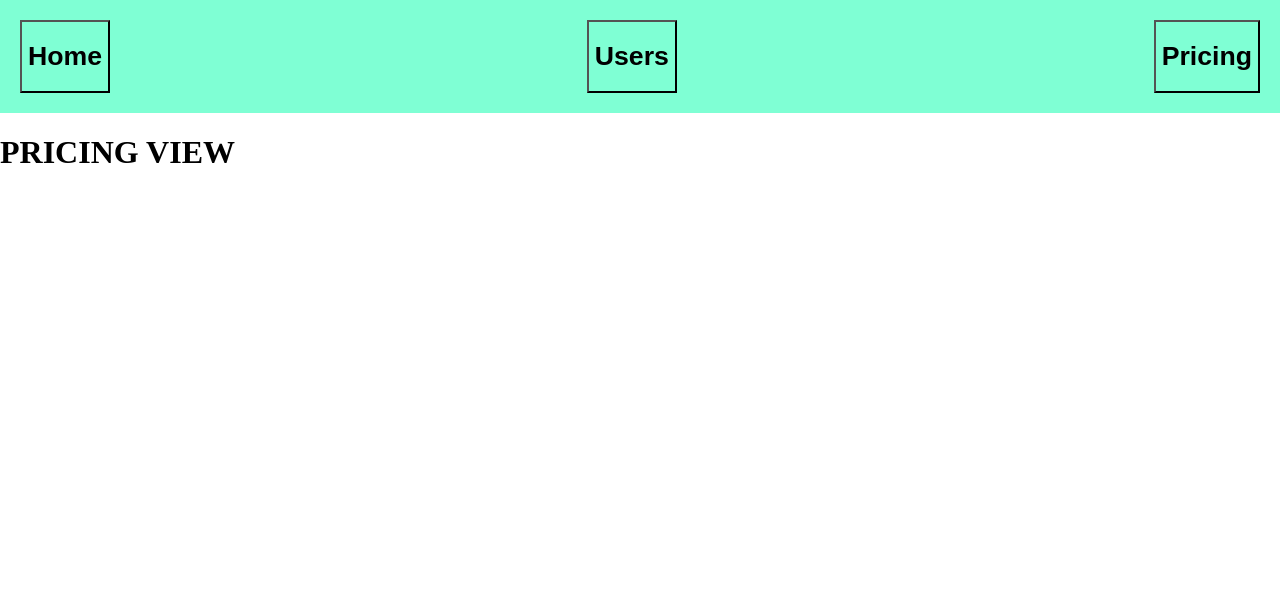
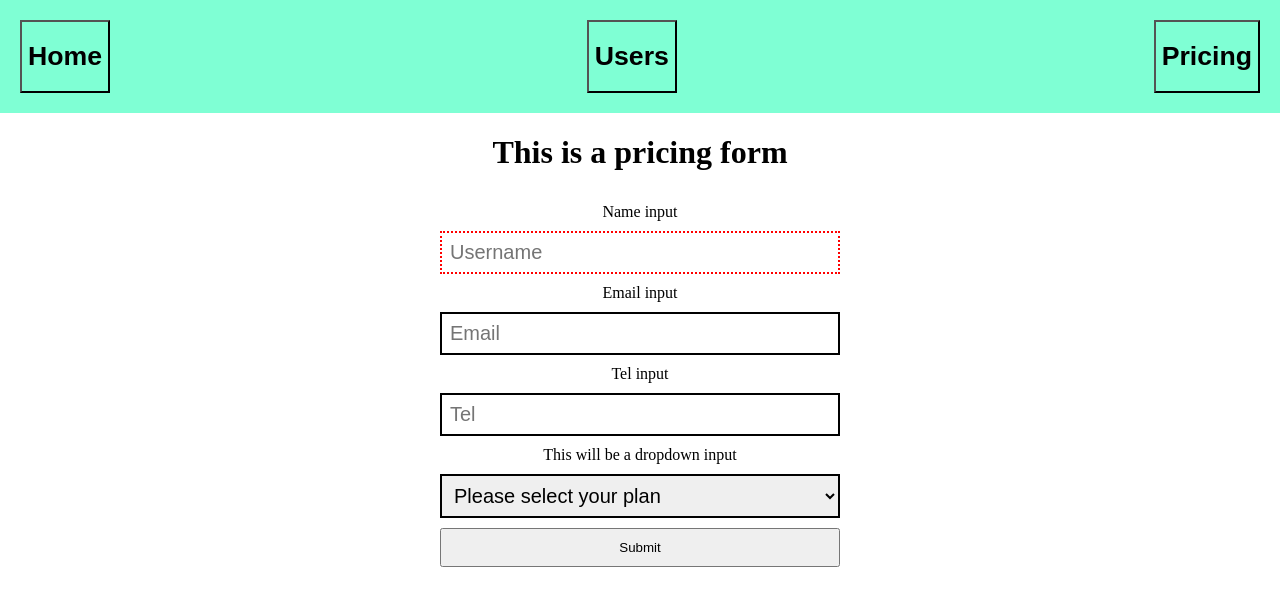
Before and after one commit to maksymilianPadalak/vueIntroduction, a Vue app: page /pricing in a window 1280 px wide. Shown: the top 606 px of the page. Built offline with nearby package versions, Linux system fonts and the light colour scheme.

Commit message:
Create form submitting fake logic

```diff
--- a/src/App.vue
+++ b/src/App.vue
@@ -1,5 +1,9 @@
 <script setup lang="ts">
+import { provide, ref } from 'vue'
 import Navigation from './components/Navigation.vue'
+
+const test = ref('TEST')
+provide('test', test)
 </script>
 
 <template>
--- /dev/null
+++ b/src/components/Home.vue
@@ -0,0 +1,7 @@
+<template>{{ test }}</template>
+
+<script setup lang="ts">
+import { inject } from 'vue'
+
+const test = inject('test')
+</script>
--- /dev/null
+++ b/src/components/PricingForm.vue
@@ -0,0 +1,104 @@
+<template>
+  <div class="root">
+    <form @submit.prevent="submitForm">
+      <h1>This is a pricing form</h1>
+      <div class="inputWrapper">
+        <label for="userInput">Name input</label>
+        <input id="userInput" v-model="nameInput" placeholder="Username" required />
+      </div>
+
+      <div class="inputWrapper">
+        <label for="emailInput">Email input</label>
+        <input id="emailInput" v-model="emailInput" placeholder="Email" type="email" />
+      </div>
+
+      <div class="inputWrapper">
+        <label for="telInput">Tel input</label>
+        <input id="telInput" v-model="telInput" placeholder="Tel" type="tel" />
+      </div>
+
+      <div class="inputWrapper">
+        <label for="planInput">This will be a dropdown input</label>
+        <select id="planInput" v-model="planSelect">
+          <option disabled value="">Please select your plan</option>
+          <option>Free</option>
+          <option>Standard</option>
+          <option>Super Premium</option>
+        </select>
+      </div>
+      <button @click="console.log('Submit clicked')">Submit</button>
+    </form>
+
+    <p v-if="isFormSubmitting">Form submitting....</p>
+    <p v-if="formSubmitedMessage">{{ formSubmitedMessage }}</p>
+  </div>
+</template>
+
+<script setup lang="ts">
+import { ref } from 'vue'
+const nameInput = ref()
+const emailInput = ref()
+const telInput = ref()
+const planSelect = ref('')
+
+const isFormSubmitting = ref(false)
+const formSubmitedMessage = ref()
+
+const submitForm = async () => {
+  try {
+    formSubmitedMessage.value = null
+    isFormSubmitting.value = true
+    await fetch('https://jsonplaceholder.typicode.com/posts', {
+      method: 'POST',
+      body: JSON.stringify({ title: 'test' }),
+      headers: {
+        'Content-type': 'application/json; charset=UTF-8',
+      },
+    })
+  } catch (error) {
+    console.error(error)
+  } finally {
+    isFormSubmitting.value = false
+    formSubmitedMessage.value = 'Form Submitted Successfuly!'
+  }
+}
+</script>
+
+<style scoped>
+.root,
+form {
+  display: flex;
+  flex-direction: column;
+  align-items: center;
+  gap: 10px;
+}
+
+.inputWrapper {
+  display: flex;
+  flex-direction: column;
+  align-items: center;
+}
+
+input,
+select {
+  font-size: 20px;
+  border: 2px solid black;
+  width: 400px;
+  padding: 8px;
+}
+
+input:invalid {
+  border: 2px dotted red;
+}
+
+label {
+  font-size: 16px;
+  margin-bottom: 10px;
+}
+
+button {
+  width: 400px;
+  padding: 10px;
+  cursor: pointer;
+}
+</style>
--- a/src/views/HomeView.vue
+++ b/src/views/HomeView.vue
@@ -1,10 +1,10 @@
 <script setup lang="ts">
-import Navigation from '@/components/Navigation.vue'
+import Home from '../components/Home.vue'
 </script>
 
 <template>
   <main>
-    <h1>HOME VIEW</h1>
+    <Home />
   </main>
 </template>
 
--- a/src/views/PricingView.vue
+++ b/src/views/PricingView.vue
@@ -1,3 +1,7 @@
 <template>
-  <h1>PRICING VIEW</h1>
+  <PricingForm></PricingForm>
 </template>
+
+<script setup lang="ts">
+import PricingForm from '@/components/PricingForm.vue'
+</script>
```
